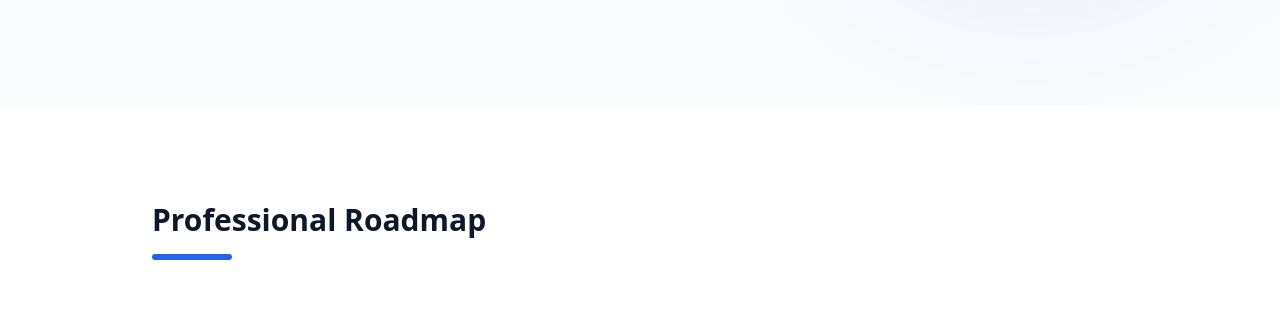
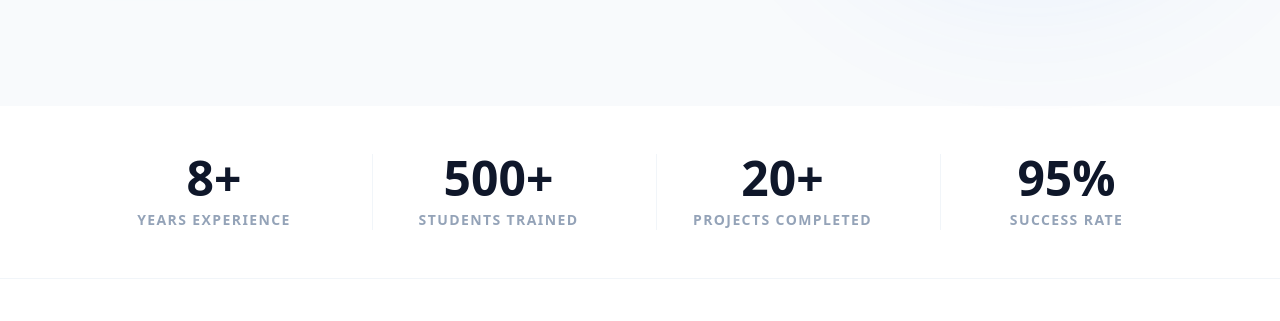
Before and after one commit to MuhammadBilalMehar/MeharBilalPortfolio, a plain HTML site: page index.html in a window 1280 px wide. Shown: the part 629-950 px from the top of the page. Drawn offline with nearby package versions, Linux system fonts and the light colour scheme.

Commit message:
add section

```diff
--- a/index.html
+++ b/index.html
@@ -58,6 +58,33 @@
             </div>
         </div>
     </header>
+    <section class="py-12 bg-white border-b border-slate-100">
+        <div class="max-w-6xl mx-auto px-6">
+            <div class="grid grid-cols-2 md:grid-cols-4 gap-8">
+
+                <div class="text-center group">
+                    <div class="text-4xl md:text-5xl font-black text-slate-900 mb-2 group-hover:text-blue-600 transition-colors">8+</div>
+                    <div class="text-xs md:text-sm font-bold uppercase tracking-widest text-slate-400">Years Experience</div>
+                </div>
+
+                <div class="text-center group border-l border-slate-100">
+                    <div class="text-4xl md:text-5xl font-black text-slate-900 mb-2 group-hover:text-blue-600 transition-colors">500+</div>
+                    <div class="text-xs md:text-sm font-bold uppercase tracking-widest text-slate-400">Students Trained</div>
+                </div>
+
+                <div class="text-center group md:border-l border-slate-100">
+                    <div class="text-4xl md:text-5xl font-black text-slate-900 mb-2 group-hover:text-blue-600 transition-colors">20+</div>
+                    <div class="text-xs md:text-sm font-bold uppercase tracking-widest text-slate-400">Projects Completed</div>
+                </div>
+
+                <div class="text-center group border-l border-slate-100">
+                    <div class="text-4xl md:text-5xl font-black text-slate-900 mb-2 group-hover:text-blue-600 transition-colors">95%</div>
+                    <div class="text-xs md:text-sm font-bold uppercase tracking-widest text-slate-400">Success Rate</div>
+                </div>
+
+            </div>
+        </div>
+    </section>
 
     <section id="experience" class="py-24 bg-white relative overflow-hidden">
         <div class="max-w-5xl mx-auto px-6">
```
